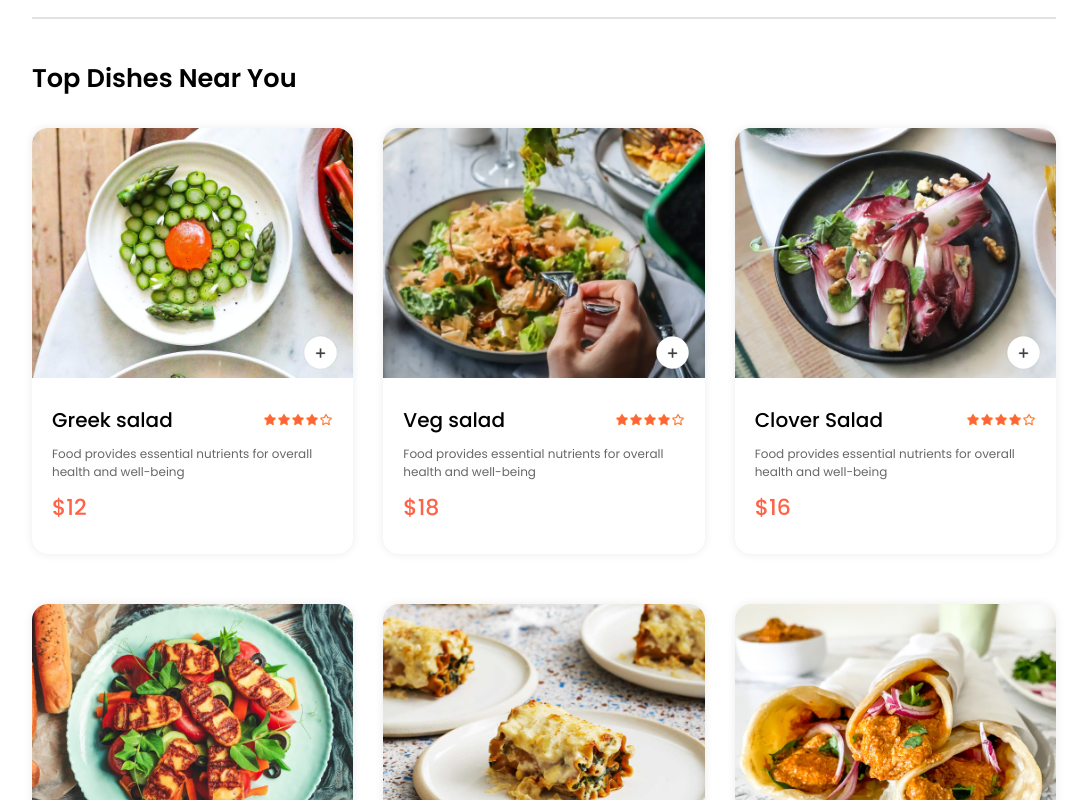
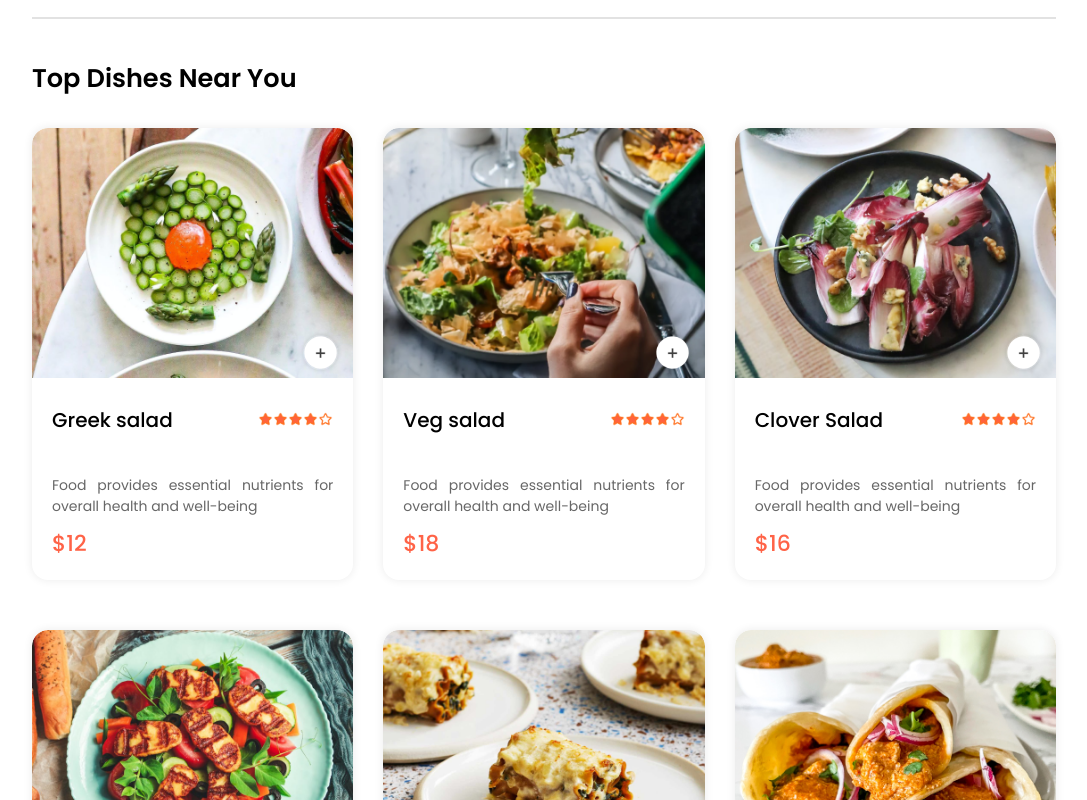
Before and after one commit to danidudileka/Food-Delivery-App-React-JS, a React (Vite) app: page / in a window 1280 px wide. Shown: the part 940-1740 px from the top of the page, without its empty margins (96-1183 px from the left). Built offline with nearby package versions, Linux system fonts and the light colour scheme.

Commit message:
Food Items

```diff
--- a/src/components/FoodDisplay/FoodDisplay.css
+++ b/src/components/FoodDisplay/FoodDisplay.css
@@ -9,7 +9,7 @@
 
 .food-display-list {
   display: grid;
-  grid-template-columns: repeat(auto-fill, minmax(240px, 1fr));
+  grid-template-columns: repeat(auto-fill, minmax(300px, 1fr));
   margin-top: 30px;
   gap: 30px;
   row-gap: 50px;
--- a/src/components/FoodDisplay/FoodDisplay.jsx
+++ b/src/components/FoodDisplay/FoodDisplay.jsx
@@ -10,6 +10,7 @@ const FoodDisplay = ({ category }) => {
       <h2>Top Dishes Near You</h2>
       <div className="food-display-list">
         {food_list.map((item, index) => {
+          if ((category === "All" || category === item.category)) {
             return (
               <FoodItem
                 key={index}
@@ -20,6 +21,7 @@ const FoodDisplay = ({ category }) => {
                 image={item.image}
               />
             );
+          }
         })}
       </div>
     </div>
--- a/src/components/FoodItem/FoodItem.css
+++ b/src/components/FoodItem/FoodItem.css
@@ -7,46 +7,26 @@
   animation: fadeIn 1s;
 }
 
+.food-item:hover {
+  box-shadow: 0px 0px 16px #ff634760;
+}
+
 .food-item-img {
   width: 100%;
+  height: 100%;
   object-fit: cover;
   border-radius: 16px 16px 0px 0px;
-}
-
-.food-item-info {
-  padding: 20px;
-}
-
-.food-item-name-rating {
-  display: flex;
-  justify-content: space-between;
-  align-items: center;
-  margin-bottom: 10px;
-}
-
-.food-item-name-rating p {
-  font-size: 20px;
-  font-weight: 500;
-}
-
-.food-item-name-rating img {
-  width: 70px;
-}
-
-.food-item-desc {
-  color: #676767;
-  font-size: 12px;
-}
-
-.food-item-price {
-  color: tomato;
-  font-size: 22px;
-  font-weight: 500;
-  margin: 10px 0px;
+  transition: transform 0.5s ease;
 }
 
 .food-item-img-container {
   position: relative;
+  overflow: hidden;
+  border-radius: 16px 16px 0 0;
+}
+
+.food-item:hover .food-item-img {
+  transform: scale(1.1);
 }
 
 .food-item-img-container .add {
@@ -56,6 +36,7 @@
   right: 15px;
   cursor: pointer;
   border-radius: 50%;
+  box-shadow: 0px 0px 4px #00000020;
 }
 
 .food-item-counter {
@@ -70,6 +51,42 @@
   background-color: #fff;
 }
 
-.food-item-counter img{
-    width: 30px;
+.food-item-counter img {
+  width: 30px;
+  cursor: pointer;
 }
+
+.food-item-info {
+  padding: 20px;
+}
+
+.food-item-name-rating {
+  display: flex;
+  justify-content: space-between;
+  align-items: baseline;
+  margin-bottom: 10px;
+  height: 60px;
+}
+
+.food-item-name-rating p {
+  font-size: 20px;
+  font-weight: 500;
+}
+
+.food-item-name-rating img {
+  width: 75px;
+}
+
+.food-item-desc {
+  color: #676767;
+  font-size: 14px;
+  text-align: justify;
+  margin-top: 10px;
+}
+
+.food-item-price {
+  color: tomato;
+  font-size: 22px;
+  font-weight: 500;
+  margin-top: 10px;
+}
```
Lines whose indentation alone changed are shown as unchanged.
